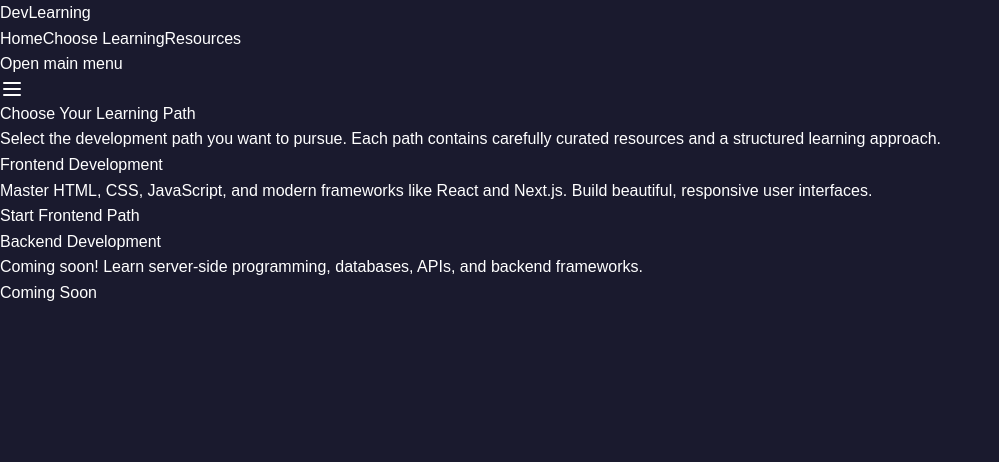
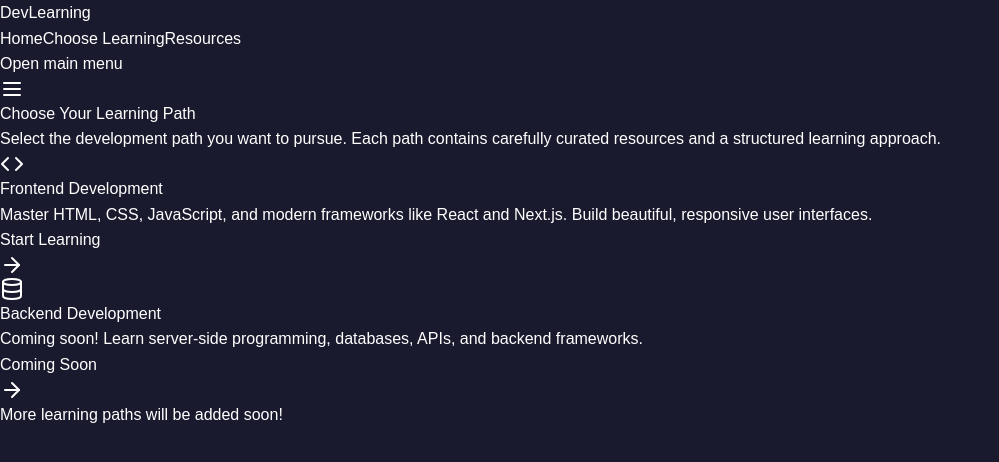
Before and after one commit to Pratham-Prog861/DevLearning, a Next.js app: page /choose in a window 1280 px wide. Shown: the top 462 px of the page, without its empty margins (0-999 px from the left). Built offline with nearby package versions, Linux system fonts and the light colour scheme.

Commit message:
add back navigation and update video links in tutorials

```diff
--- a/src/app/choose/page.tsx
+++ b/src/app/choose/page.tsx
@@ -1,43 +1,66 @@
 import Link from "next/link";
-import { Button } from "@/components/ui/button";
+import { ArrowRight, Code, Database } from "lucide-react";
 
 export default function ChoosePath() {
   return (
-    <div className="flex min-h-screen w-full flex-col items-center justify-center gap-8 p-4">
-      <h1 className="text-center text-3xl font-bold md:text-5xl">
+    <div className="min-h-screen mt-12 w-full bg-white">
+      <div className="flex flex-col items-center justify-center gap-8 p-8 md:p-16">
+        <div className="text-center max-w-3xl">
+          <h1 className="text-4xl md:text-6xl font-bold text-[#000000] mb-6 tracking-tight">
             Choose Your Learning Path
           </h1>
-      <p className="max-w-2xl text-center text-gray-500 dark:text-gray-400">
+          <p className="text-lg text-gray-600 max-w-2xl mx-auto">
             Select the development path you want to pursue. Each path contains carefully curated resources and a structured learning approach.
           </p>
-      <div className="mt-8 grid w-full max-w-4xl grid-cols-1 gap-6 md:grid-cols-2">
+        </div>
+
+        <div className="mt-12 grid w-full max-w-5xl grid-cols-1 gap-8 md:grid-cols-2">
           <Link
             href="/frontenddev"
-          className="group relative overflow-hidden rounded-lg border p-8 transition-colors hover:border-blue-500"
+            className="group relative overflow-hidden rounded-xl border border-gray-100 p-8 transition-all duration-300 hover:border-[#A435F0] hover:shadow-[0_0_30px_rgba(164,53,240,0.2)]"
           >
             <div className="relative z-10">
-            <h2 className="mb-4 text-2xl font-semibold">Frontend Development</h2>
-            <p className="mb-6 text-gray-500 dark:text-gray-400">
+              <div className="mb-6 inline-block rounded-lg bg-[#A435F0]/10 p-3">
+                <Code className="h-6 w-6 text-[#A435F0]" />
+              </div>
+              <h2 className="mb-4 text-2xl font-semibold text-[#000000] group-hover:text-[#A435F0] transition-colors">
+                Frontend Development
+              </h2>
+              <p className="mb-8 text-gray-600">
                 Master HTML, CSS, JavaScript, and modern frameworks like React and Next.js. Build beautiful, responsive user interfaces.
               </p>
-            <Button className="bg-gradient-to-r from-blue-600 to-purple-600 text-white hover:opacity-90">
-              Start Frontend Path
-            </Button>
+              <div className="flex items-center text-[#A435F0]">
+                <span className="font-medium">Start Learning</span>
+                <ArrowRight className="ml-2 h-4 w-4 transform transition-transform group-hover:translate-x-1" />
               </div>
-          <div className="absolute inset-0 z-0 bg-gradient-to-br from-blue-50 to-purple-50 opacity-0 transition-opacity group-hover:opacity-10 dark:from-blue-900 dark:to-purple-900" />
+            </div>
+            <div className="absolute inset-0 z-0 bg-gradient-to-br from-[#A435F0]/5 via-transparent to-transparent opacity-0 transition-opacity group-hover:opacity-100" />
           </Link>
 
-        <div className="relative overflow-hidden rounded-lg border p-8 opacity-60">
+          <div className="relative overflow-hidden rounded-xl border border-gray-100 p-8 opacity-80">
             <div className="relative z-10">
-            <h2 className="mb-4 text-2xl font-semibold">Backend Development</h2>
-            <p className="mb-6 text-gray-500 dark:text-gray-400">
+              <div className="mb-6 inline-block rounded-lg bg-gray-100 p-3">
+                <Database className="h-6 w-6 text-gray-400" />
+              </div>
+              <h2 className="mb-4 text-2xl font-semibold text-[#000000]">
+                Backend Development
+              </h2>
+              <p className="mb-8 text-gray-600">
                 Coming soon! Learn server-side programming, databases, APIs, and backend frameworks.
               </p>
-            <Button disabled className="bg-gray-500 text-white">
-              Coming Soon
-            </Button>
+              <div className="flex items-center text-gray-400">
+                <span className="font-medium">Coming Soon</span>
+                <ArrowRight className="ml-2 h-4 w-4" />
               </div>
-          <div className="absolute inset-0 z-0 bg-gradient-to-br from-gray-50 to-gray-100 dark:from-gray-900 dark:to-gray-800" />
+            </div>
+            <div className="absolute inset-0 z-0 bg-gray-50" />
+          </div>
+        </div>
+
+        <div className="mt-12 text-center">
+          <p className="text-gray-500">
+            More learning paths will be added soon!
+          </p>
         </div>
       </div>
     </div>
```
Also changed, not shown: src/app/frontenddev/csstutorial/page.tsx (+13 -3 lines), src/app/frontenddev/htmltutorial/page.tsx (+14 -3 lines), src/app/frontenddev/jstutorial/page.tsx (+30 -4 lines), src/app/frontenddev/nextjstutorial/page.tsx (+13 -3 lines), src/app/frontenddev/reactjstutorial/page.tsx (+30 -4 lines). Lines whose indentation alone changed are shown as unchanged.
